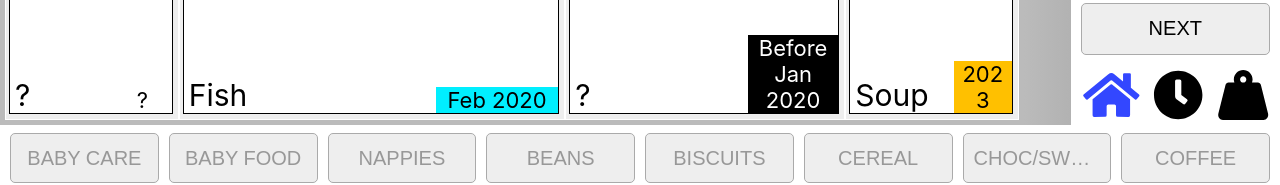
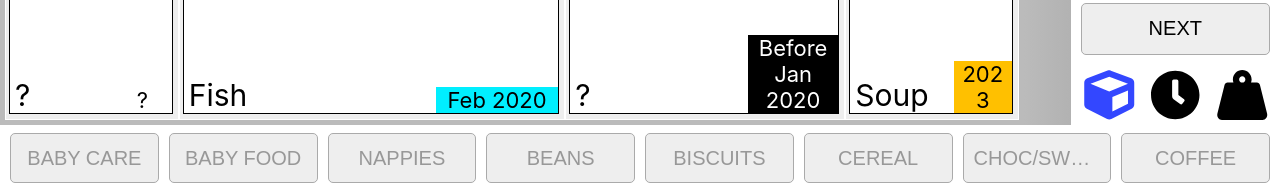
Before and after one commit to Kacper-Lubisz/TrayMaster, a React (Create React App) app: page / in a window 1280 px wide. Shown: the part 375-560 px from the top of the page. Built offline with nearby package versions, Linux system fonts and the light colour scheme.

Commit message:
Resolved icon merge issue

```diff
--- a/src/core/App.tsx
+++ b/src/core/App.tsx
@@ -167,7 +167,7 @@ class App extends React.Component<unknown, AppState> {
                             />;
                         }
                     })()}/>
-                    <Route path="/search" component={() => {// todo fixme ensure that this is rerouted if there is no search
+                    <Route path="/search" component={() => {
                         return this.state.user && this.state.warehouse ?
                                this.state.search ? <SearchPage
                                    warehouse={this.state.warehouse}
--- a/src/pages/ShelfViewPage.tsx
+++ b/src/pages/ShelfViewPage.tsx
@@ -22,12 +22,12 @@ import {
     faArrowRight as rightArrow,
     faArrowUp as upArrow,
     faCheckCircle as tickSolid,
-    faClock,
+    faClock as expiryIcon,
     faCommentAlt,
+    faCube as categoryIcon,
     faEraser,
-    faHome,
     faTimes as cross,
-    faWeightHanging
+    faWeightHanging as weightIcon
 } from "@fortawesome/free-solid-svg-icons";
 // todo fixme decide if to replace this icon, if this icon is removed then remove this package too
 import Popup from "reactjs-popup";
@@ -848,9 +848,9 @@ class ShelfViewPage extends React.Component<RouteComponentProps & ShelfViewProps
                         // enabled = possibleMoveDirections.nextTray
                     ]}
                     keyboards={[
-                        {name: "category", icon: faHome},
-                        {name: "expiry", icon: faClock},
-                        {name: "weight", icon: faWeightHanging}
+                        {name: "category", icon: categoryIcon},
+                        {name: "expiry", icon: expiryIcon},
+                        {name: "weight", icon: weightIcon}
                     ]}
                     keyboardSwitcher={this.switchKeyboard.bind(this)}
                     showKeyboardSwitcher={!this.state.isEditShelf}
```
